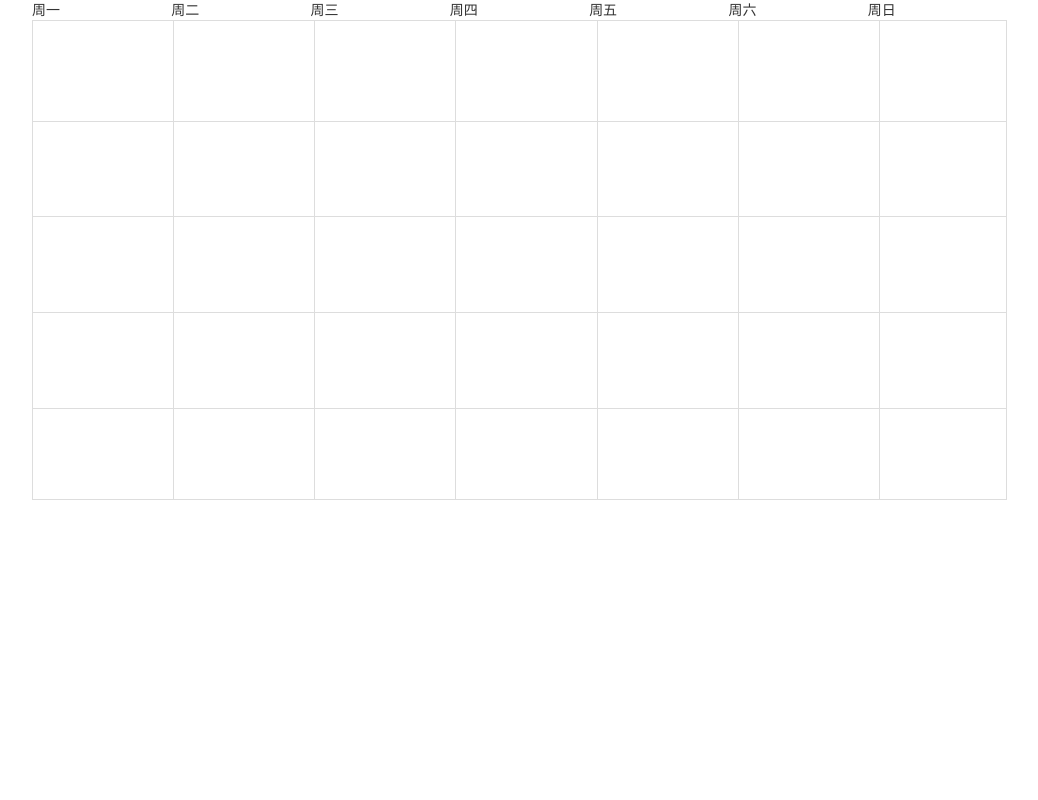
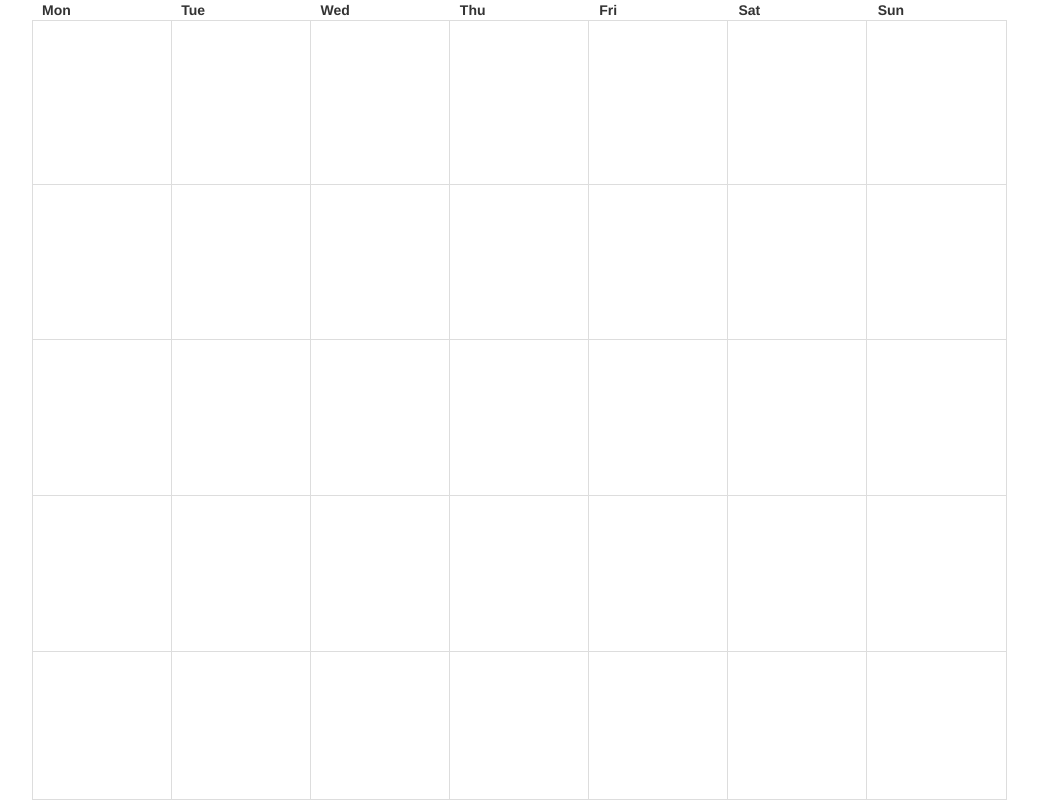
Before and after one commit to donilan/calendar, a plain HTML site: page index.html in a window 1280 px wide. Shown: the whole page, without its empty margins (233-1271 px from the left). Drawn offline with Linux system fonts and the light colour scheme.

Commit message:
Update some code.

```diff
--- a/css/calendar.css
+++ b/css/calendar.css
@@ -1,5 +1,5 @@
 .calendar-container {
-    min-height: 500px;
+    min-height: 300px;
 }
 .calendar-container .event-container {
     overflow: hidden;
@@ -14,6 +14,10 @@
 .calendar-container .week-daynames, .calendar-container .week-daynames table {
     width: 100%;
     position: absolute;
+    table-layout: fixed;
+}
+.calendar-container .week-daynames th {
+    padding-left: 10px;
 }
 
 .calendar-container .month-row {
@@ -24,9 +28,11 @@
     border-bottom: 1px solid #ddd;
 }
 .calendar-container .month-row-table {
+    position: absolute;
     width: 100%;
     height: 100%;
+    table-layout: fixed;
 }
-.calendar-container .month-cell {
+.calendar-container .month-row-table td {
     border-left: 1px solid #ddd;
 }
--- a/js/calendar.js
+++ b/js/calendar.js
@@ -1,22 +1,41 @@
 (function($){
-    var WK_DAYNAMES = ['周一', '周二', '周三', '周四', '周五', '周六', '周日'];
-    var TABLE = '<table cellpadding="0" cellspacing="0" ></table>';
+    var defaultOptions = {
+        weekDaynames: ['Mon', 'Tue', 'Wed', 'Thu', 'Fri', 'Sat', 'Sun'],
+        tableTmpl: '<table cellpadding="0" cellspacing="0" ></table>',
+        onclick: function(){}
+    };
+    $.fn.calendar = function(options) {
+        options = $.extend({}, defaultOptions, options)
+        this.each(function(){
+            var $that = $(this);
+            $that.addClass('calendar-container');
+            $that.height($(window).height());
+            var $cal = calendar($that, options);
+        });
+    };
+
+    $(window).resize(function(){
+        if($(window).height() > 300)
+            $('.calendar-container').height($(window).height());
+    });
+
     /**
      * Make top elemnts for calendar.
      */
-    function makeCalendarTop($wrapper, elments) {
+    function makeCalendarTop($wrapper, opts) {
         var $div = $('<div class="week-daynames"></div>');
-        var $table = $(TABLE);
+        var $table = $(opts.tableTmpl);
         $wrapper.append($div);
         $div.append($table);
         $tr = $('<tr></tr>');
         $table.append($tr);
-        for(var i = 0; i < elments.length; ++i) {
-            $tr.append('<td title="'+elments[i]+'">' + elments[i] + '</td>');
+        for(var i = 0; i < opts.weekDaynames.length; ++i) {
+            $tr.append('<th title="'+opts.weekDaynames[i]+'">' +
+                       opts.weekDaynames[i] + '</th>');
         }
         return $table;
     }
-    function makeMonthCells($wrapper) {
+    function makeMonthCells($wrapper, opts) {
         var $eventContainer = $('<div class="event-container"></div>');
         $wrapper.append($eventContainer);
         for(var y = 0; y < 5; ++y) {
@@ -25,38 +44,24 @@
             $monthRow.css(y == 4? 'bottom': 'height', y == 4? '0':'21%');
             $eventContainer.append($monthRow);
             $tr = $('<tr></tr>');
-            $table = $(TABLE).append($tr);
+            $table = $(opts.tableTmpl).append($tr);
             $table.addClass('month-row-table');
             $monthRow.append($table);
+
             for(var x = 0; x < 7; ++x) {
-                $tr.append('<td class="month-cell">&nbsp;</td>');
+                $tr.append('<td>&nbsp;</td>');
             }
         }
+        return [];
     }
     /**
      * make a stage for month calendar.
      */
-    function month(wrapper) {
-        $wrapper = $(wrapper);
-        $wrapper.html('');
-        makeCalendarTop($wrapper, WK_DAYNAMES);
-        makeMonthCells($wrapper);
+    function calendar(calendarEl, opts) {
+        $cal = $(calendarEl);
+        $cal.html('');
+        $cal.daynamesTable = makeCalendarTop($cal, opts);
+        $cal.cells = makeMonthCells($cal, opts);
+        return $cal;
     }
-
-    function week(wrapper) {
-
-    }
-
-    function day(wrapper) {
-
-    }
-    $.fn.extend({
-        calendar: function(opts){
-            for(var i = 0; i < this.length; ++i) {
-                var that = $(this[i]);
-                that.addClass('calendar-container');
-                month(that);
-            }
-        }
-    });
 })(jQuery);
```
Also changed, not shown: index.html (+4 -0 lines).
